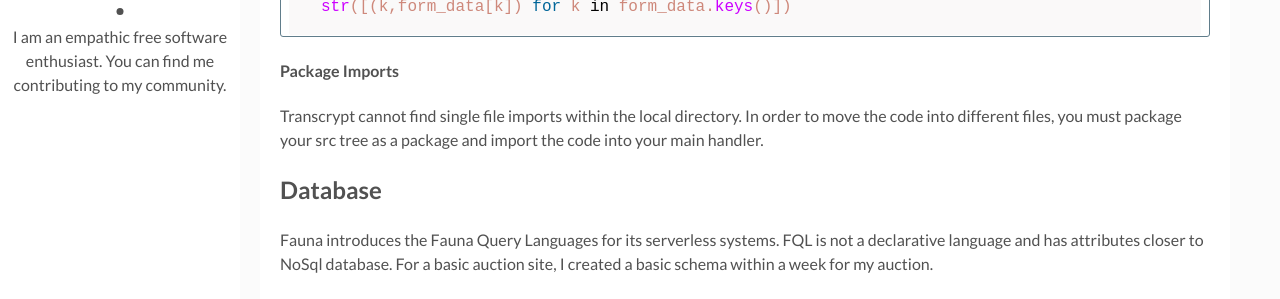
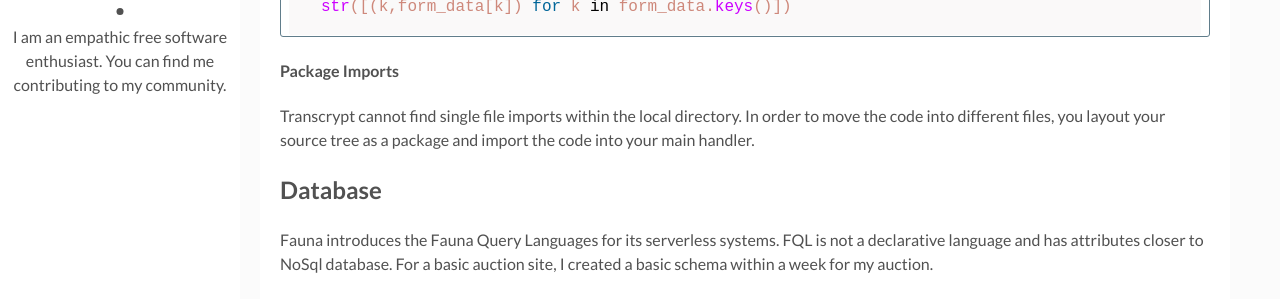
Before and after one commit to hungrymonkey/hungrymonkey.github.io, a Jekyll site: the page built from _posts/2021-08-10-auction-crud-app-cloudflare-and-faunadb.markdown, in a window 1280 px wide and 900 px high, scrolled down 4913 px. Shown: the part 154-453 px from the top of the window. Built offline with Jekyll 4.4.1, drawn with Linux system fonts in a browser that asks for light colours.

Commit message:
Accidently abbrv a few words

```diff
--- a/_posts/2021-08-10-auction-crud-app-cloudflare-and-faunadb.markdown
+++ b/_posts/2021-08-10-auction-crud-app-cloudflare-and-faunadb.markdown
@@ -104,7 +104,7 @@ str([(k,form_data[k]) for k in form_data.keys()])
 
 #### Package Imports
 
-Transcrypt cannot find single file imports within the local directory. In order to move the code into different files, you must package your src tree as a package and import the code into your main handler.
+Transcrypt cannot find single file imports within the local directory. In order to move the code into different files, you layout your source tree as a package and import the code into your main handler.
 
 ## Database
 
```
